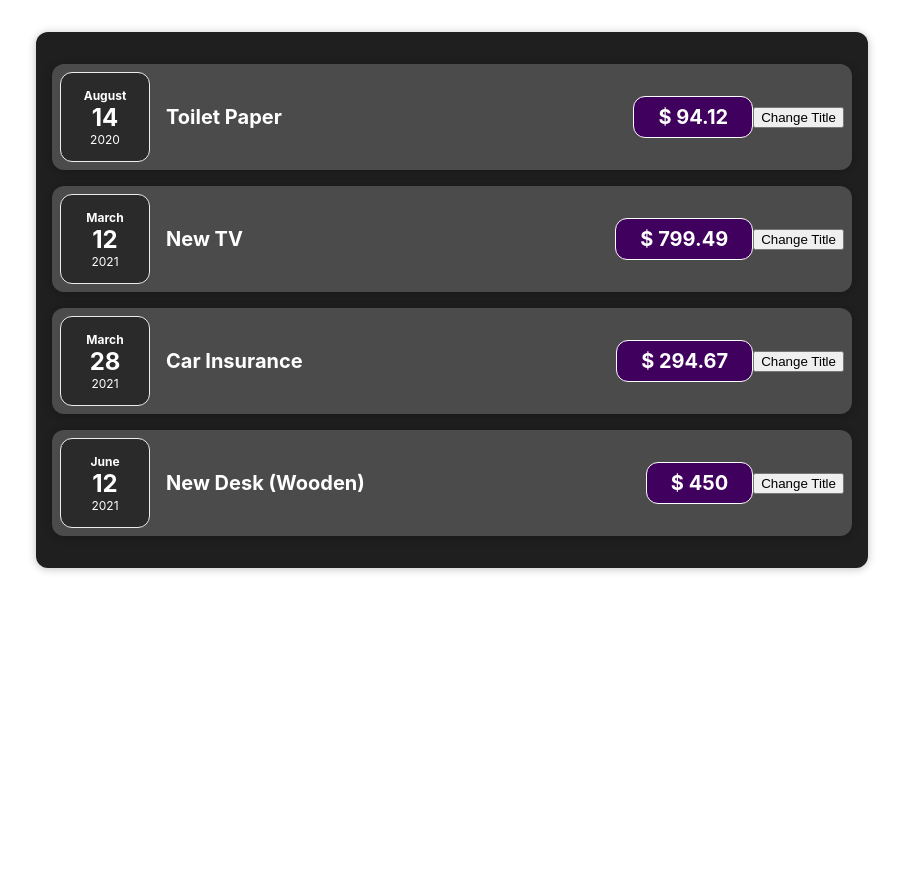
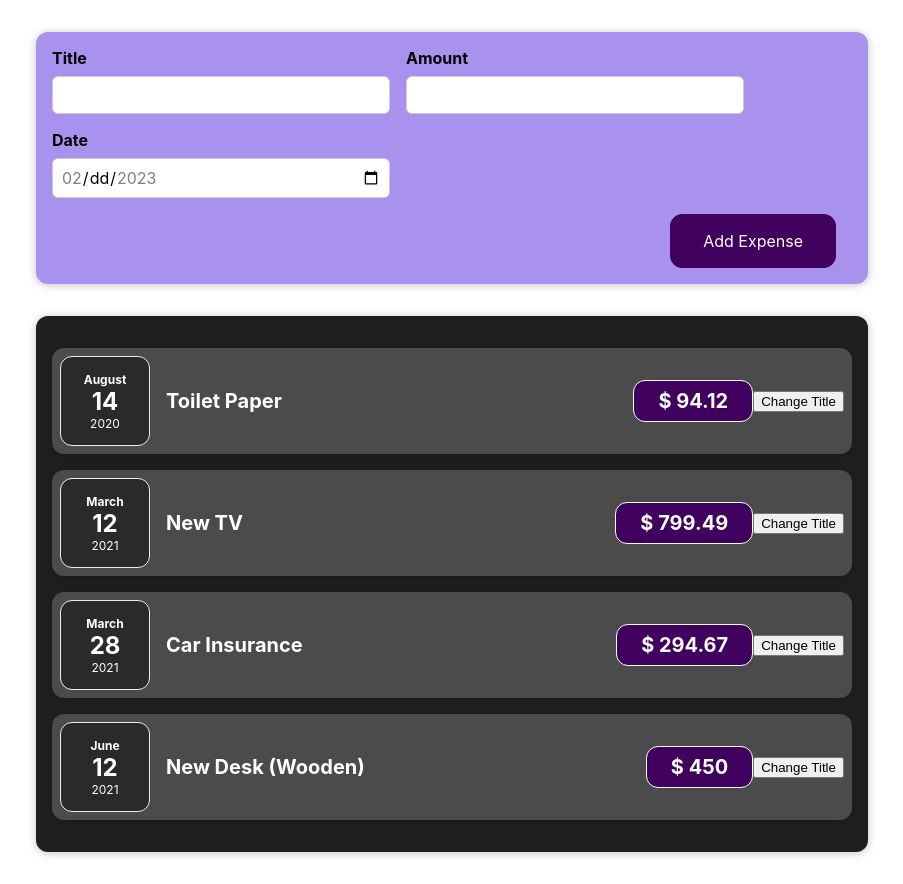
Before and after one commit to HakantktDev/React-app, a React (Create React App) app: page / in a window 1280 px wide. Shown: the whole page, without its empty margins (188-1091 px from the left). Before the commit the page ends 800 px from the top, so only its background shows below. Built offline with nearby package versions, Linux system fonts and the light colour scheme.

Commit message:
ExpenseForm component added

```diff
--- a/src/App.js
+++ b/src/App.js
@@ -1,5 +1,6 @@
 import "./App.css";
 import Expenses from "./components/Expenses/Expenses";
+import NewExpense from "./components/NewExpense/NewExpense";
 
 const App = () => {
   const expenses = [
@@ -24,7 +25,12 @@
     },
   ];
 
-  return <Expenses items={expenses} />;
+  return (
+    <div>
+      <NewExpense />
+      <Expenses items={expenses} />
+    </div>
+  );
 };
 
 export default App;
--- a/src/components/Expenses/ExpenseItem.js
+++ b/src/components/Expenses/ExpenseItem.js
@@ -5,7 +5,7 @@
 
 const ExpenseItem = (props) => {
   const [title, setTitle] = useState(props.title);
-  // let title = props.title;
+  console.log("ExpenseItem");
 
   const clickHandler = () => {
     setTitle("Updated!");
--- /dev/null
+++ b/src/components/NewExpense/ExpenseForm.css
@@ -0,0 +1,26 @@
+.new-expense__controls {
+  display: flex;
+  flex-wrap: wrap;
+  gap: 1rem;
+  margin-bottom: 1rem;
+  text-align: left;
+}
+
+.new-expense__control label {
+  font-weight: bold;
+  margin-bottom: 0.5rem;
+  display: block;
+}
+
+.new-expense__control input {
+  font: inherit;
+  padding: 0.5rem;
+  border-radius: 6px;
+  border: 1px solid #ccc;
+  width: 20rem;
+  max-width: 100%;
+}
+
+.new-expense__actions {
+  text-align: right;
+}
--- /dev/null
+++ b/src/components/NewExpense/ExpenseForm.js
@@ -0,0 +1,27 @@
+import "./ExpenseForm.css";
+
+const ExpenseForm = () => {
+  return (
+    <form>
+      <div className="new-expense__controls">
+        <div className="new-expense__control">
+          <label>Title</label>
+          <input type="text" />
+        </div>
+        <div className="new-expense__control">
+          <label>Amount</label>
+          <input type="number" min="0.01" step="0.01" />
+        </div>
+        <div className="new-expense__control">
+          <label>Date</label>
+          <input type="date" min="2023-02-01" max="2023-02-25" />
+        </div>
+      </div>
+      <div className="new-expense__actions">
+        <button type="submit">Add Expense</button>
+      </div>
+    </form>
+  );
+};
+
+export default ExpenseForm;
--- /dev/null
+++ b/src/components/NewExpense/NewExpense.css
@@ -0,0 +1,38 @@
+.new-expense {
+  background-color: #a892ee;
+  padding: 1rem;
+  margin: 2rem auto;
+  width: 50rem;
+  max-width: 95%;
+  border-radius: 12px;
+  text-align: center;
+  box-shadow: 0 1px 8px rgba(0, 0, 0, 0.25);
+}
+
+.new-expense button {
+  font: inherit;
+  cursor: pointer;
+  padding: 1rem 2rem;
+  border: 1px solid #40005d;
+  background-color: #40005d;
+  color: white;
+  border-radius: 12px;
+  margin-right: 1rem;
+}
+
+.new-expense button:hover,
+.new-expense button:active {
+  background-color: #510674;
+  border-color: #510674;
+}
+
+.new-expense button.alternative {
+  color: #220131;
+  border-color: transparent;
+  background-color: transparent;
+}
+
+.new-expense button.alternative:hover,
+.new-expense button.alternative:active {
+  background-color: #ddb3f8;
+}
--- /dev/null
+++ b/src/components/NewExpense/NewExpense.js
@@ -0,0 +1,12 @@
+import "./NewExpense.css";
+import ExpenseForm from "./ExpenseForm";
+
+const NewExpense = () => {
+  return (
+    <div className="new-expense">
+      <ExpenseForm />
+    </div>
+  );
+};
+
+export default NewExpense;
```
